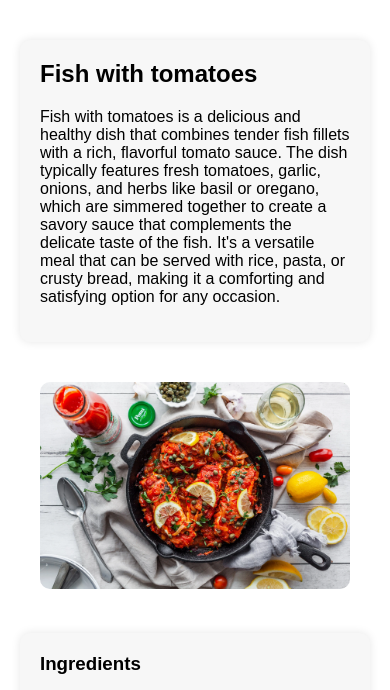
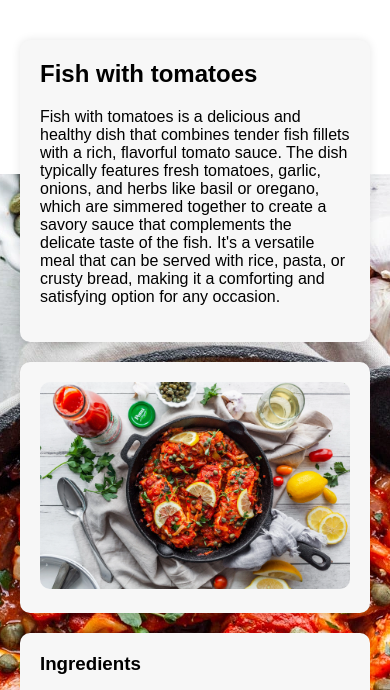
Before and after one commit to Szpytowski/media-q-assaginment, a plain HTML site: page index.html in a window 390 px wide. Shown: the top 690 px of the page. Drawn offline with Linux system fonts and the light colour scheme.

Commit message:
fixed the background and the container

```diff
--- a/css/style.css
+++ b/css/style.css
@@ -3,6 +3,9 @@ body {
   margin: 0;
   padding: 0;
   box-sizing: border-box;
+  background-image: URL("../background.webp");
+  background-repeat: no-repeat;
+  background-position: center;
   /* background-image: url("background.webp");  i don'know why i couldn't set a background with this method, i tried on empty projects, i watched tutorials and i did everything as instructed in the tutorials, is it my pc?*/
 }
 
@@ -23,6 +26,7 @@ body {
 }
 
 .recipe-info,
+.recipe-image,
 .ingredients {
   width: 35%;
   background-color: #f7f7f7;
@@ -67,14 +71,22 @@ ol {
   }
 
   .recipe-info,
-  .recipe-image,
   .ingredients {
     width: 100%;
     margin-bottom: 20px;
   }
+
+  .recipe-image {
+    width: 100%;
+    margin-bottom: 20px;
+  }
+
   .recipe-image img {
-    padding: 0;
+    width: 100%;
+    padding: 0px;
+    border: 0px;
   }
+
   ol {
     padding-left: 6px;
   }
```
